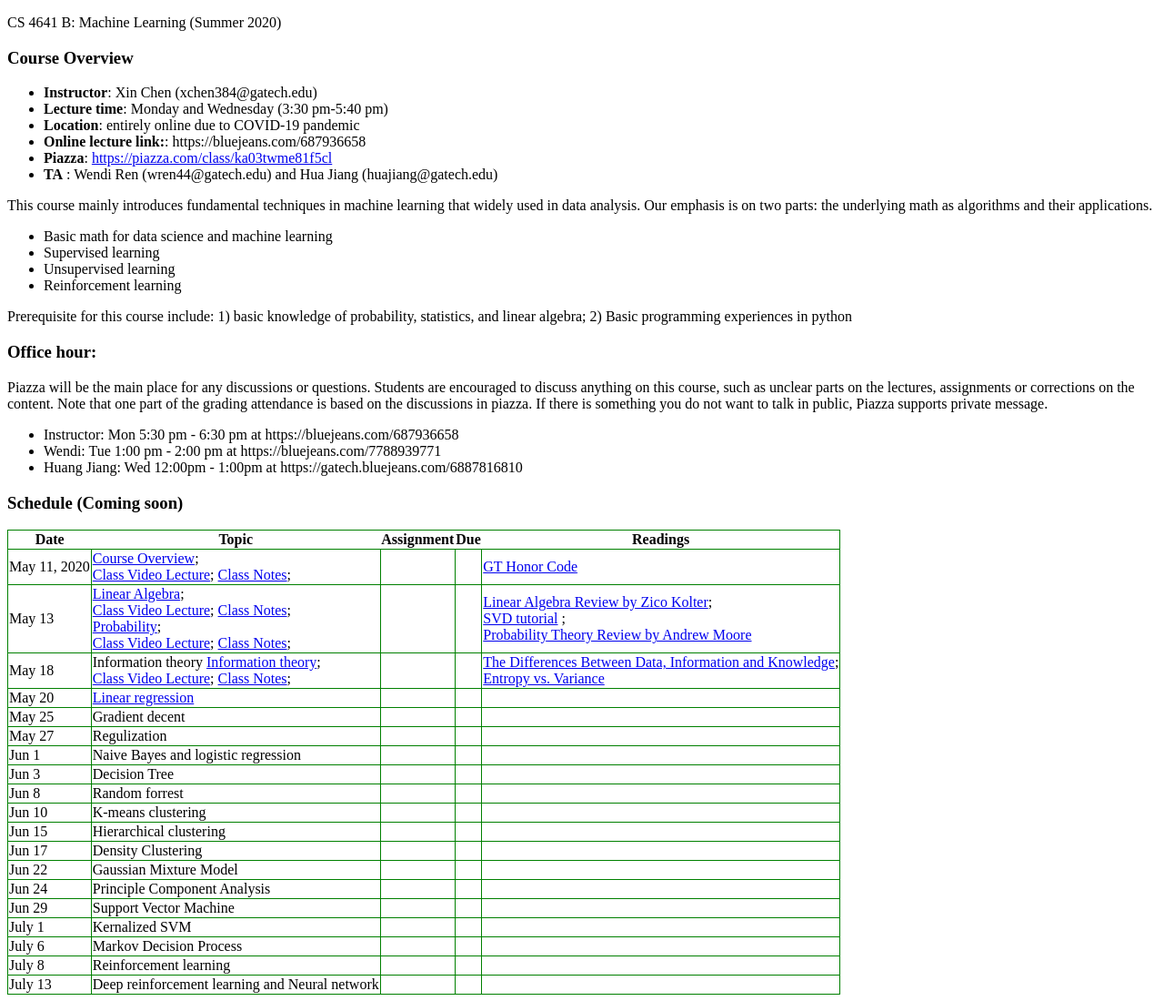
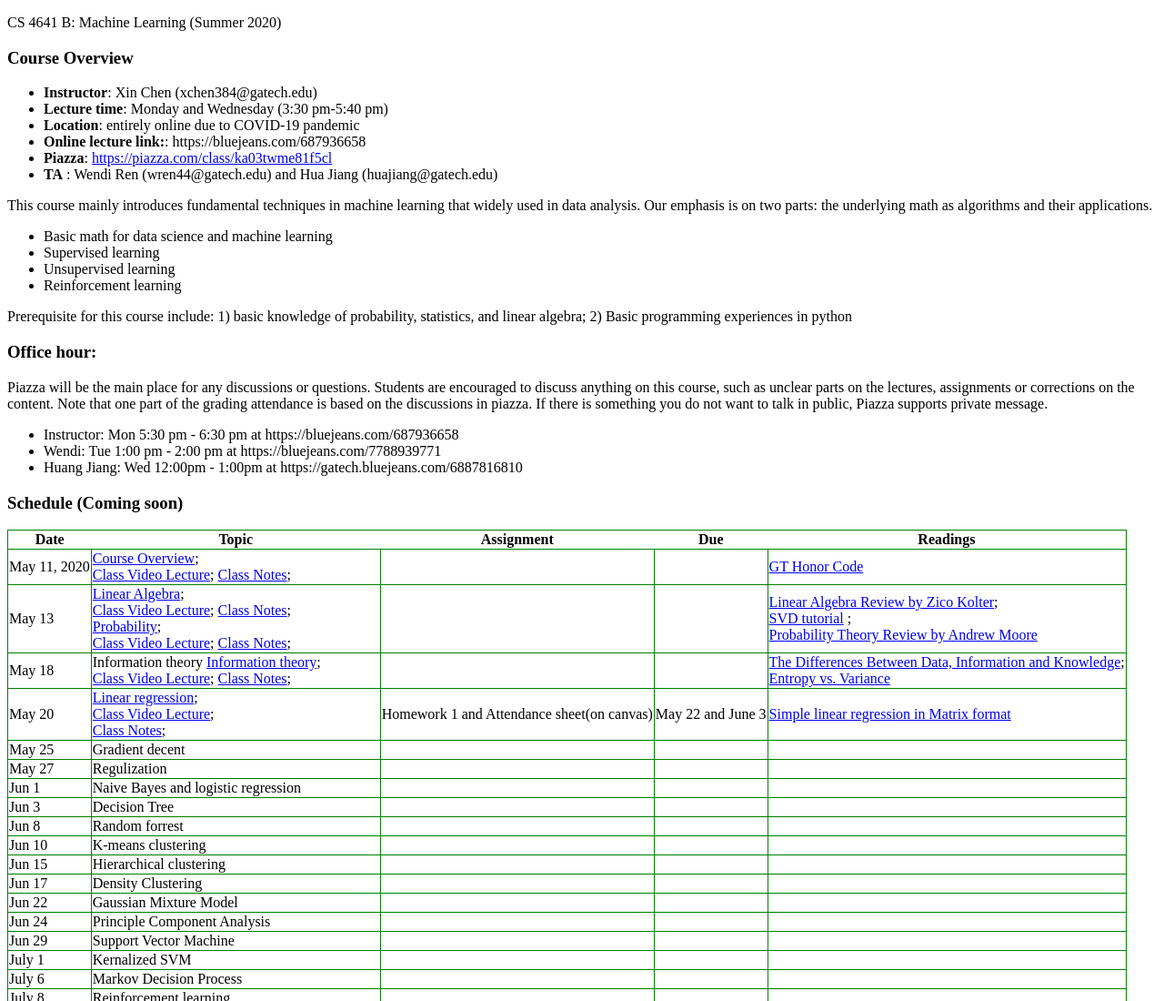
Before and after one commit to mimoralea/cs4641B-summer2020, a plain HTML site: page index.html in a window 1280 px wide. Shown: the top 1100 px of the page at 91% size. Drawn offline with Linux system fonts and the light colour scheme.

Commit message:
lecture 4

```diff
--- a/index.html
+++ b/index.html
@@ -122,11 +122,15 @@ Information theory
 <tr>
 <td>May 20</td>
 <td>
-<a href="course/4-linear-regression.pdf" target="_blank">Linear regression</a>
+<a href="course/4-linear-regression.pdf" target="_blank">Linear regression</a>;</br>
+<a href="https://bluejeans.com/s/3FucF/" target="_blank">Class Video Lecture</a>;</br>
+<a href="course/4-note5-20.pdf" target="_blank">Class Notes</a>;</br>
 </td>
-<td></td>
-<td></td>
-<td></td>
+<td>Homework 1 and Attendance sheet(on canvas)</td>
+<td>May 22 and June 3</td>
+<td>
+<a href="resources/regression-cmu.pdf" target="_blank">Simple linear regression in Matrix format</a>
+</td>
 </tr>
 
 <tr>
```
Also changed, not shown: 2 other files.
